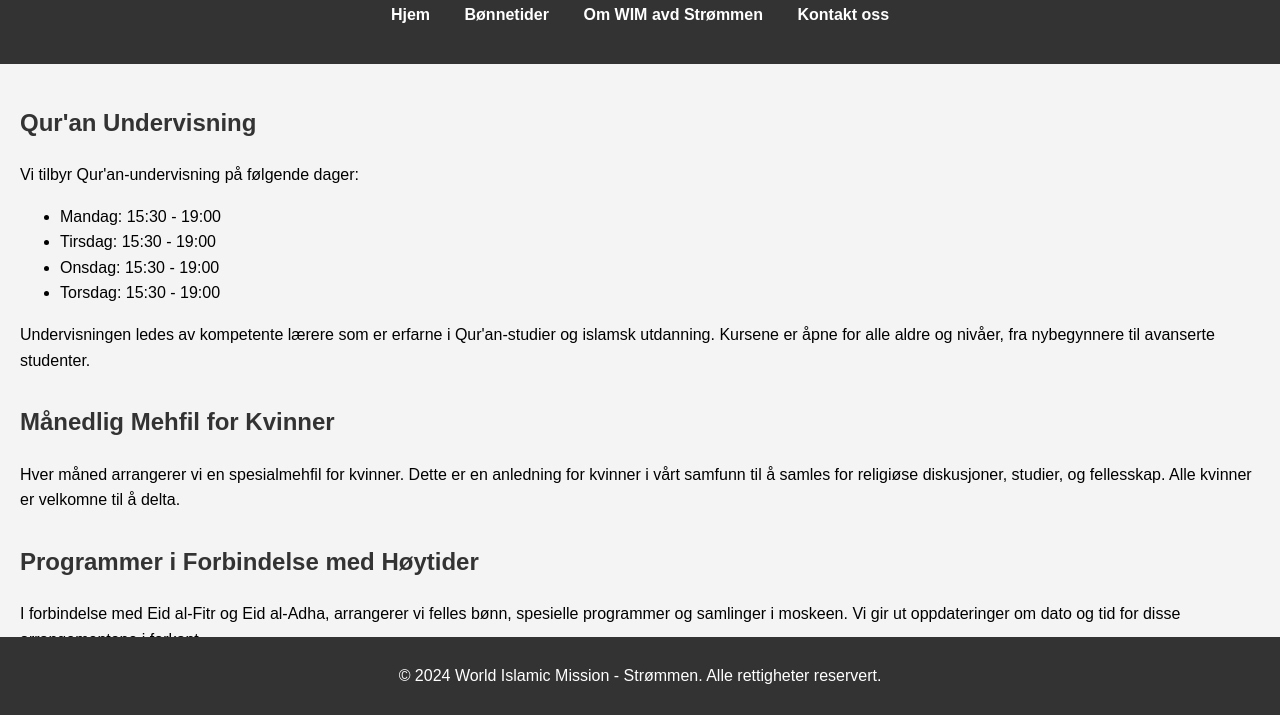
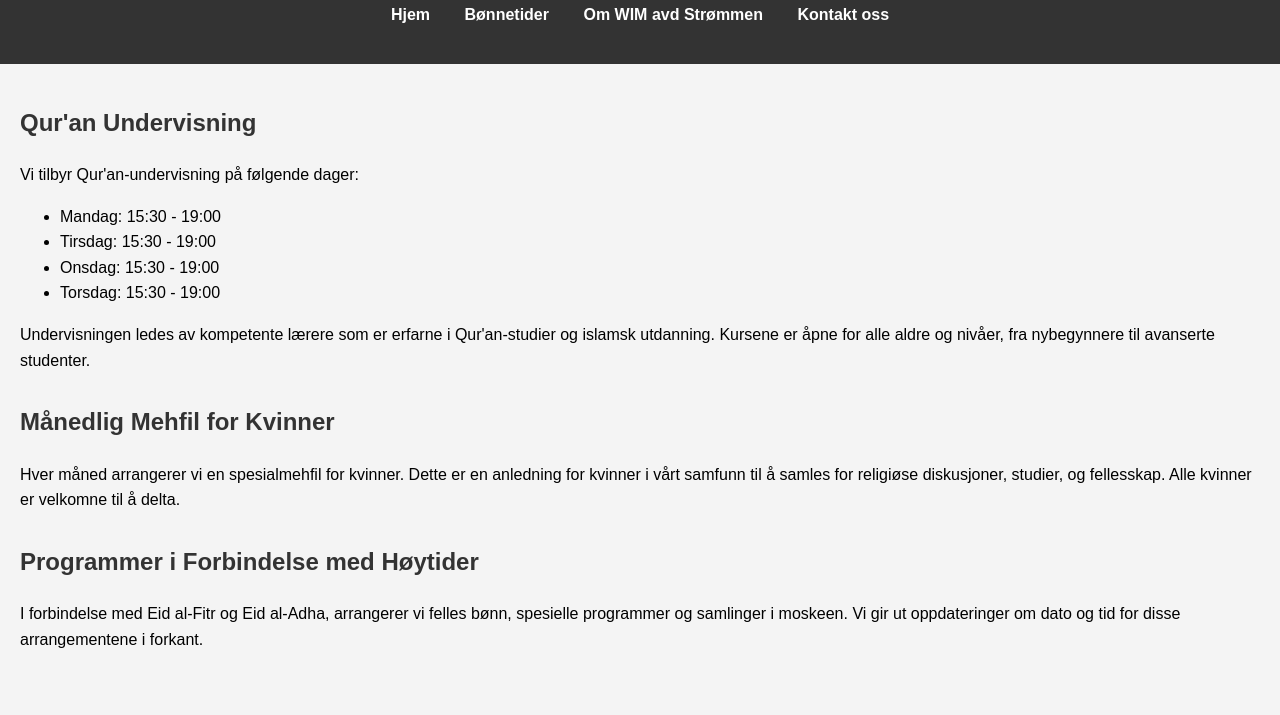
Before and after one commit to Rahemb/Rahemb2.github.io, a website: page aktiviteter.html in a window 1280 px wide. Shown: the part 85-800 px from the top of the page. Drawn offline with Linux system fonts and the light colour scheme.

Commit message:
Update aktiviteter.html
fjerner footer

```diff
--- a/aktiviteter.html
+++ b/aktiviteter.html
@@ -55,8 +55,6 @@
   </section>
 </main>
 
-<footer>
-  <p>&copy; 2024 World Islamic Mission - Strømmen. Alle rettigheter reservert.</p>
-</footer>
+
 </body>
 </html>
```
